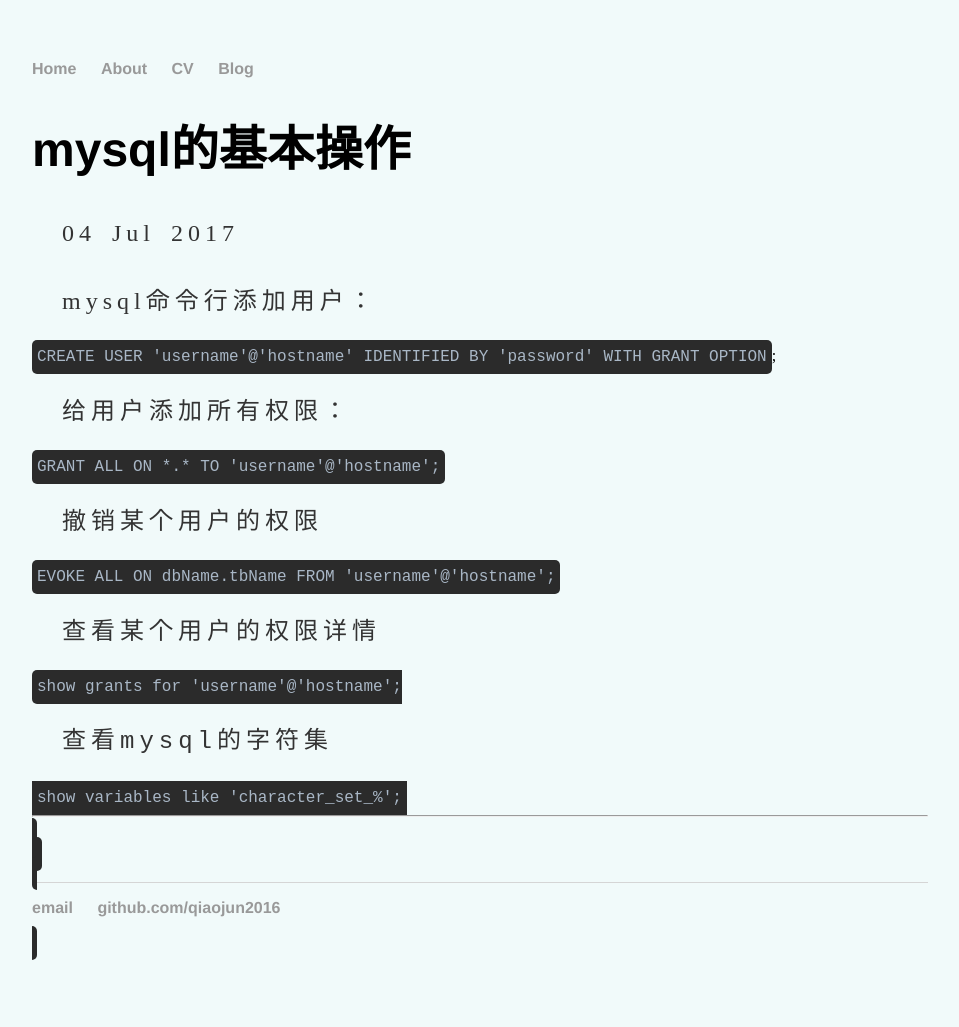
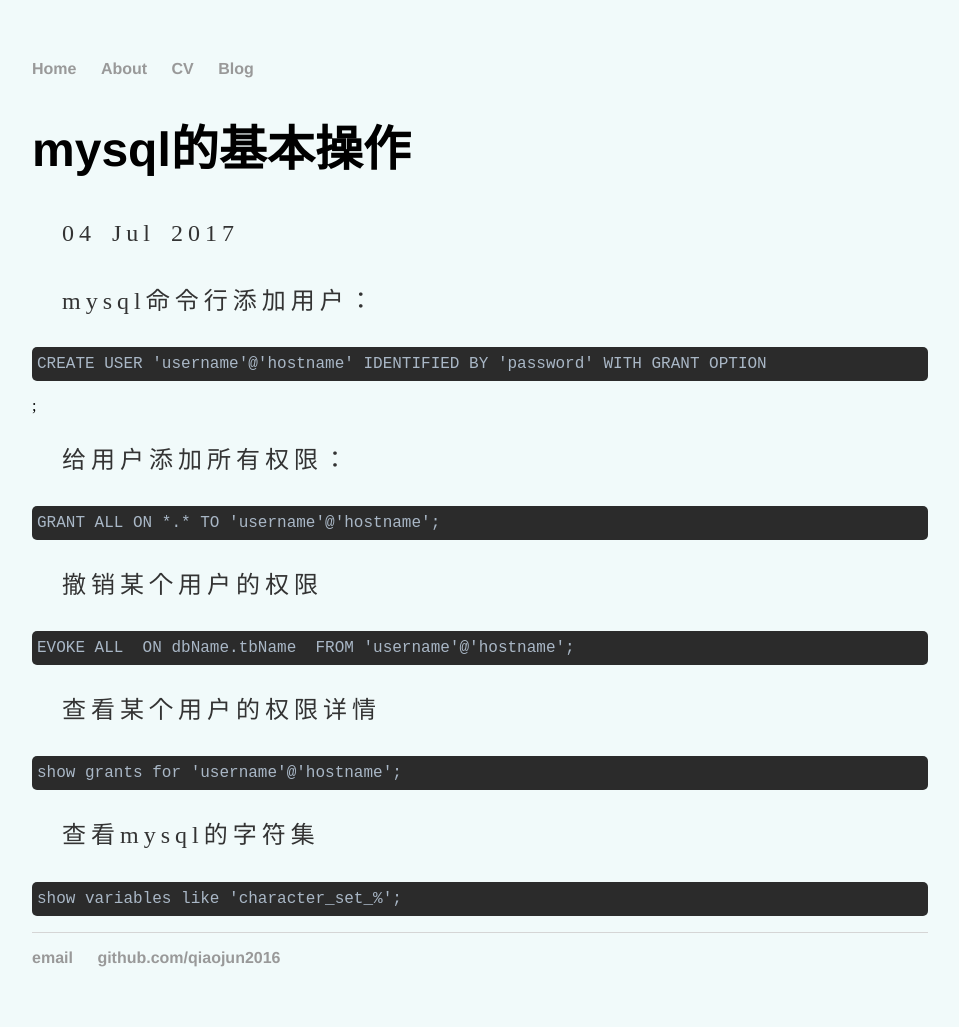
Before and after one commit to qiaojun2016/qiaojun2016.github.io, a Jekyll site: the page built from _posts/2017-07-04-mysql-basics-operation.html, in a window 1280 px wide. Shown: the whole page, without its empty margins (160-1119 px from the left). Built offline with Jekyll 4.4.1, drawn with Linux system fonts in a browser that asks for light colours.

Commit message:
update mysql-basics-operation.html

```diff
--- a/_posts/2017-07-04-mysql-basics-operation.html
+++ b/_posts/2017-07-04-mysql-basics-operation.html
@@ -2,15 +2,15 @@
 layout: post
 date: 2017-07-04
 title: mysql的基本操作
+excerpt_separator: <!-- more -->
 ---
   <p> mysql命令行添加用户：</p>
-  <code>CREATE USER 'username'@'hostname' IDENTIFIED BY 'password' WITH GRANT OPTION</code>;
+  <pre class="code">CREATE USER 'username'@'hostname' IDENTIFIED BY 'password' WITH GRANT OPTION</pre>;
   <p>给用户添加所有权限：</p>
-  <code>GRANT ALL ON *.* TO 'username'@'hostname';</code>
+  <pre class="code">GRANT ALL ON *.* TO 'username'@'hostname';</pre><!-- more -->
   <p>撤销某个用户的权限</p>
-  <code>EVOKE ALL  ON dbName.tbName  FROM 'username'@'hostname';</code>
+  <pre class="code">EVOKE ALL  ON dbName.tbName  FROM 'username'@'hostname';</pre>
   <p>查看某个用户的权限详情</p>
-  <code>show grants for 'username'@'hostname';
+  <pre class="code">show grants for 'username'@'hostname';</pre>
   <p>查看mysql的字符集</p>
-  <code>show variables like 'character_set_%';</code>
-  <hr>
+  <pre class="code">show variables like 'character_set_%';</pre>
```
